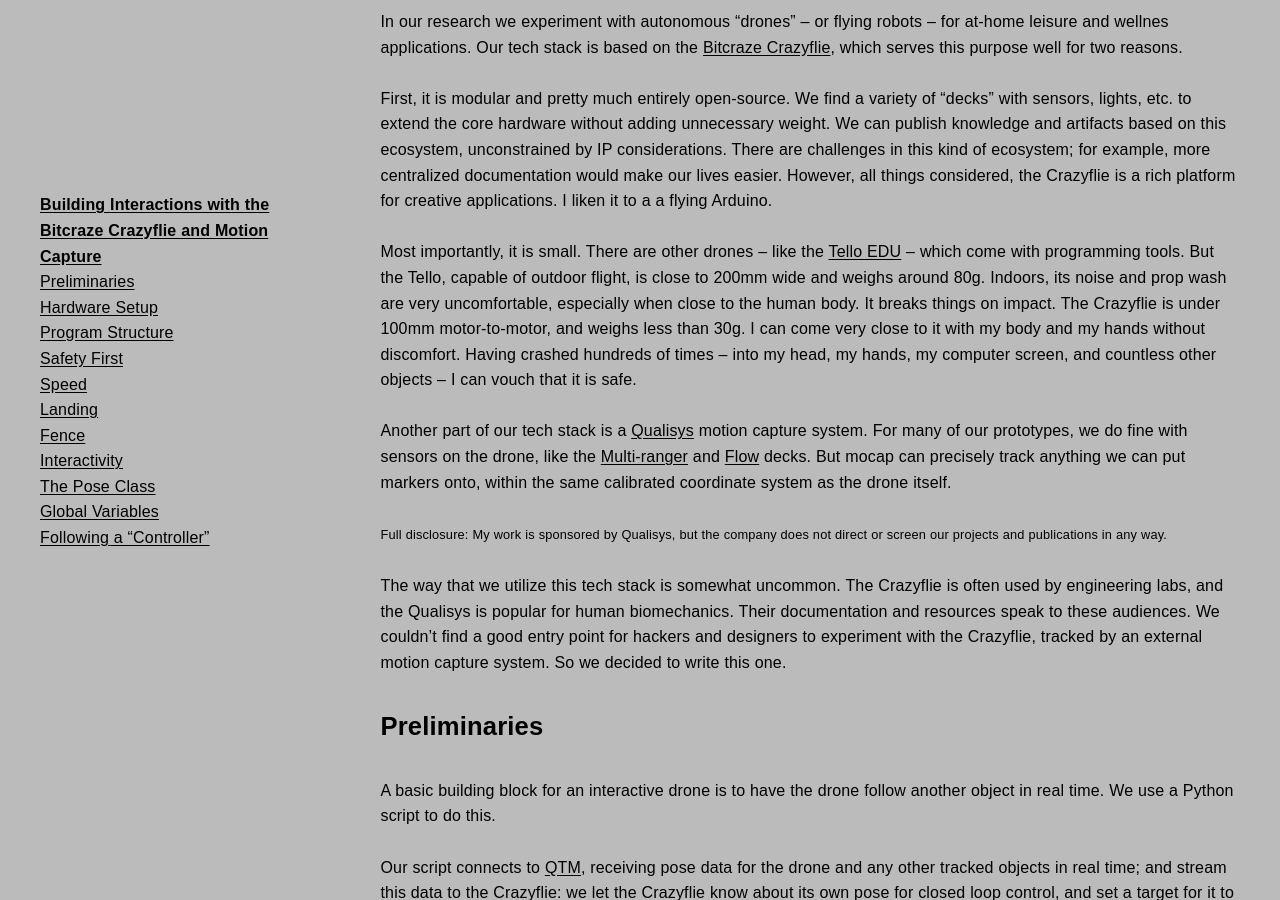
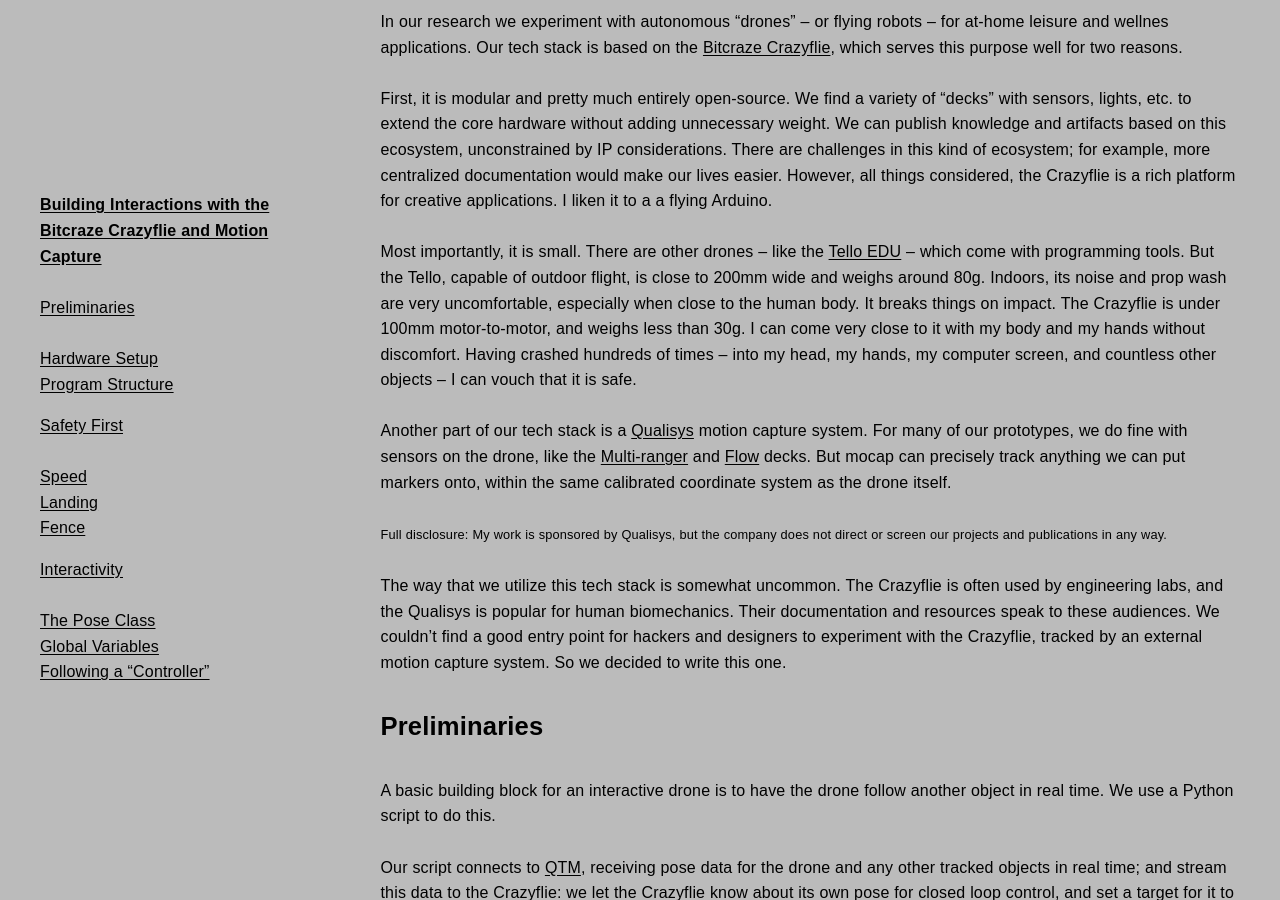
Before and after one commit to l77l77/mbaytas.github.io, a Jekyll site: the page built from crazyflie.md, in a window 1280 px wide and 900 px high, scrolled down 385 px. Built offline with Jekyll 4.4.1, drawn with Linux system fonts in a browser that asks for light colours; some web fonts are replaced; our own code applies the rules of GitHub Pages for plain Markdown files; comment, search, counter and statistics services are not loaded.

Commit message:
Update default.html

```diff
--- a/_layouts/default.html
+++ b/_layouts/default.html
@@ -124,7 +124,7 @@
       nav #markdown-toc li ul {
         font-weight: normal;
         list-style-type: none;
-        margin: 0;
+        margin-bottom: 1rem;
         padding: 0;
       }
 
```
